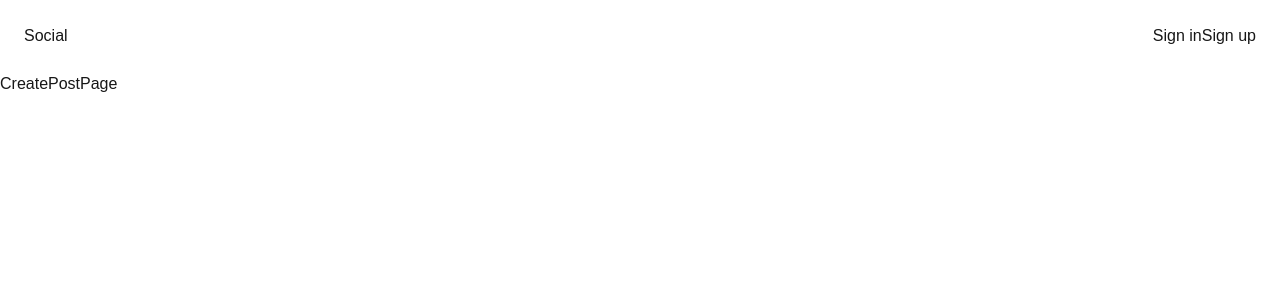
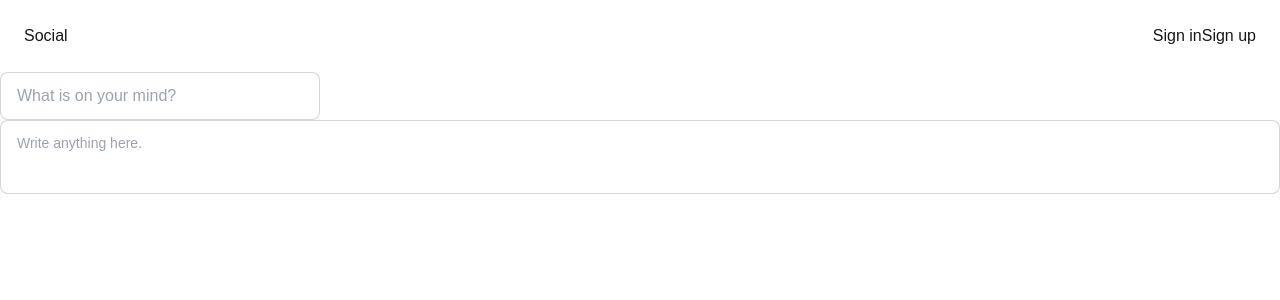
Before and after one commit to BullDogPatch/week9-assignment, a Next.js app: page /user/1/create-post in a window 1280 px wide. Shown: the top 300 px of the page. Built offline with nearby package versions, Linux system fonts and the light colour scheme; no server answers.

Commit message:
finish user page for now

```diff
--- a/src/app/user/[username]/create-post/page.tsx
+++ b/src/app/user/[username]/create-post/page.tsx
@@ -1,5 +1,21 @@
 const CreatePostPage = () => {
-  return <div>CreatePostPage</div>;
+  return (
+    <form className='flex flex-col'>
+      <input
+        type='text'
+        placeholder='What is on your mind?'
+        name='title'
+        className='input input-bordered w-full max-w-xs'
+        required
+      />
+      <textarea
+        className='textarea textarea-bordered resize-none'
+        placeholder='Write anything here.'
+        name='description'
+        required
+      ></textarea>
+    </form>
+  );
 };
 
 export default CreatePostPage;
```
